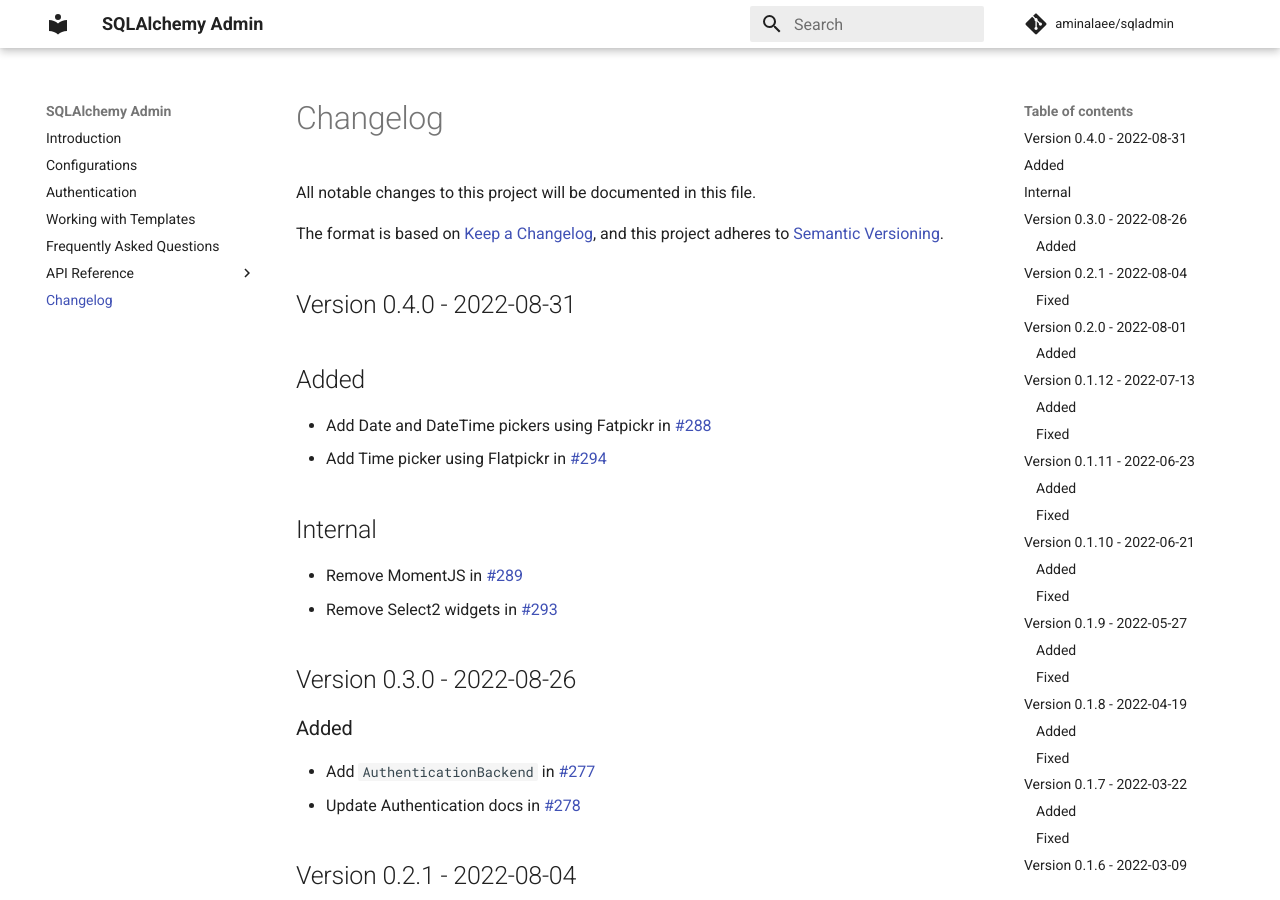
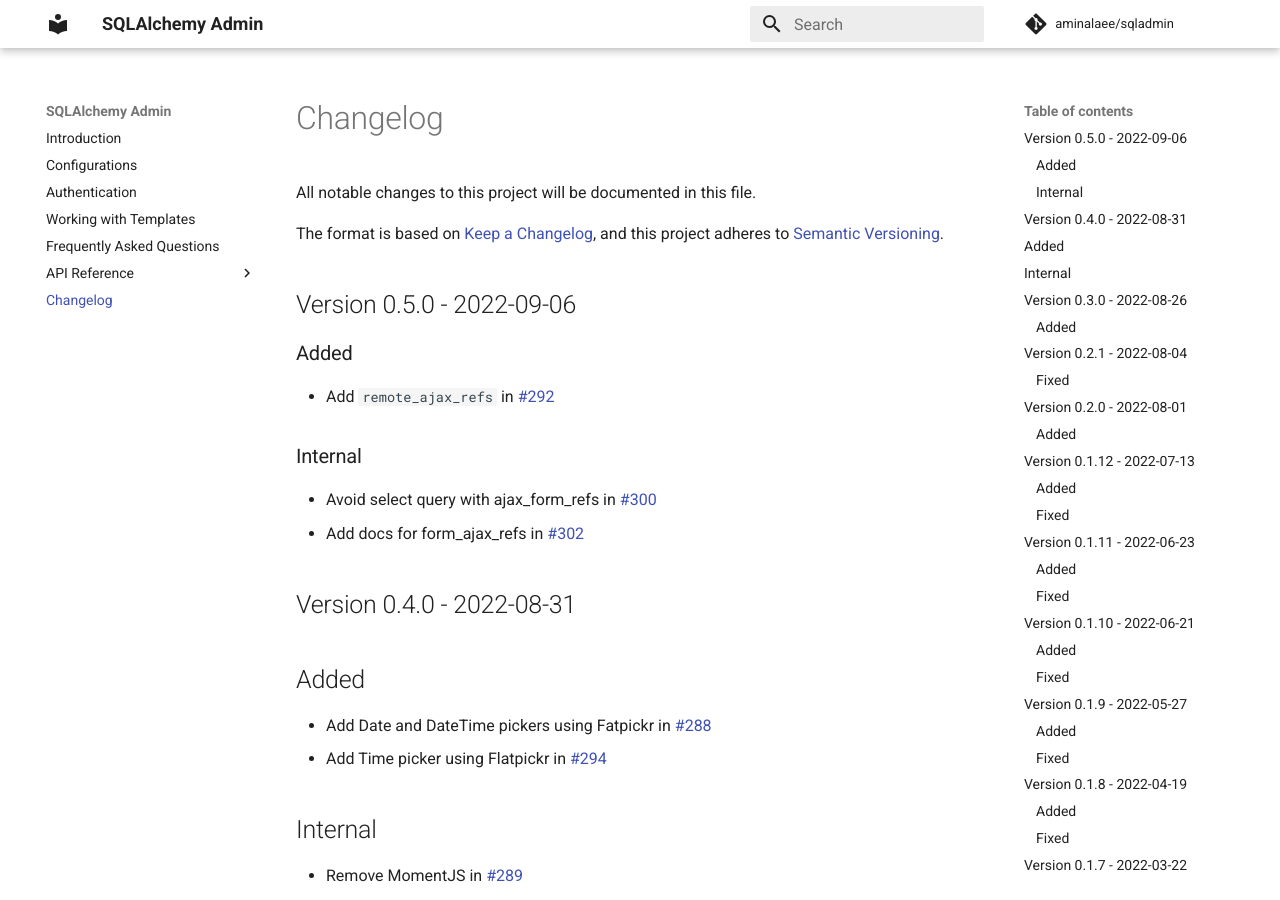
Before and after one commit to aminalaee/sqladmin, an MkDocs documentation site: the page built from docs/changelog.md, in a window 1280 px wide and 900 px high. Built offline with MkDocs 1.6.1 and Material for MkDocs 9.7.7, drawn with Linux system fonts in a browser that asks for light colours; comment, search, counter and statistics services are not loaded.

Commit message:
Version 0.5.0 (#303)

```diff
--- a/docs/changelog.md
+++ b/docs/changelog.md
@@ -3,6 +3,17 @@
 
 The format is based on [Keep a Changelog](https://keepachangelog.com/en/1.0.0/),
 and this project adheres to [Semantic Versioning](https://semver.org/spec/v2.0.0.html).
+
+## Version 0.5.0 - 2022-09-06
+
+### Added
+
+* Add `remote_ajax_refs` in [#292](https://github.com/aminalaee/sqladmin/pull/292)
+
+### Internal
+
+* Avoid select query with ajax_form_refs in [#300](https://github.com/aminalaee/sqladmin/pull/300)
+* Add docs for form_ajax_refs in [#302](https://github.com/aminalaee/sqladmin/pull/302)
 
 ## Version 0.4.0 - 2022-08-31
 
--- a/sqladmin/__init__.py
+++ b/sqladmin/__init__.py
@@ -1,7 +1,7 @@
 from sqladmin.application import Admin, expose
 from sqladmin.models import BaseView, ModelAdmin, ModelView
 
-__version__ = "0.4.0"
+__version__ = "0.5.0"
 
 __all__ = [
     "Admin",
```
Also changed, not shown: CHANGELOG.md (+15 -2 lines).
